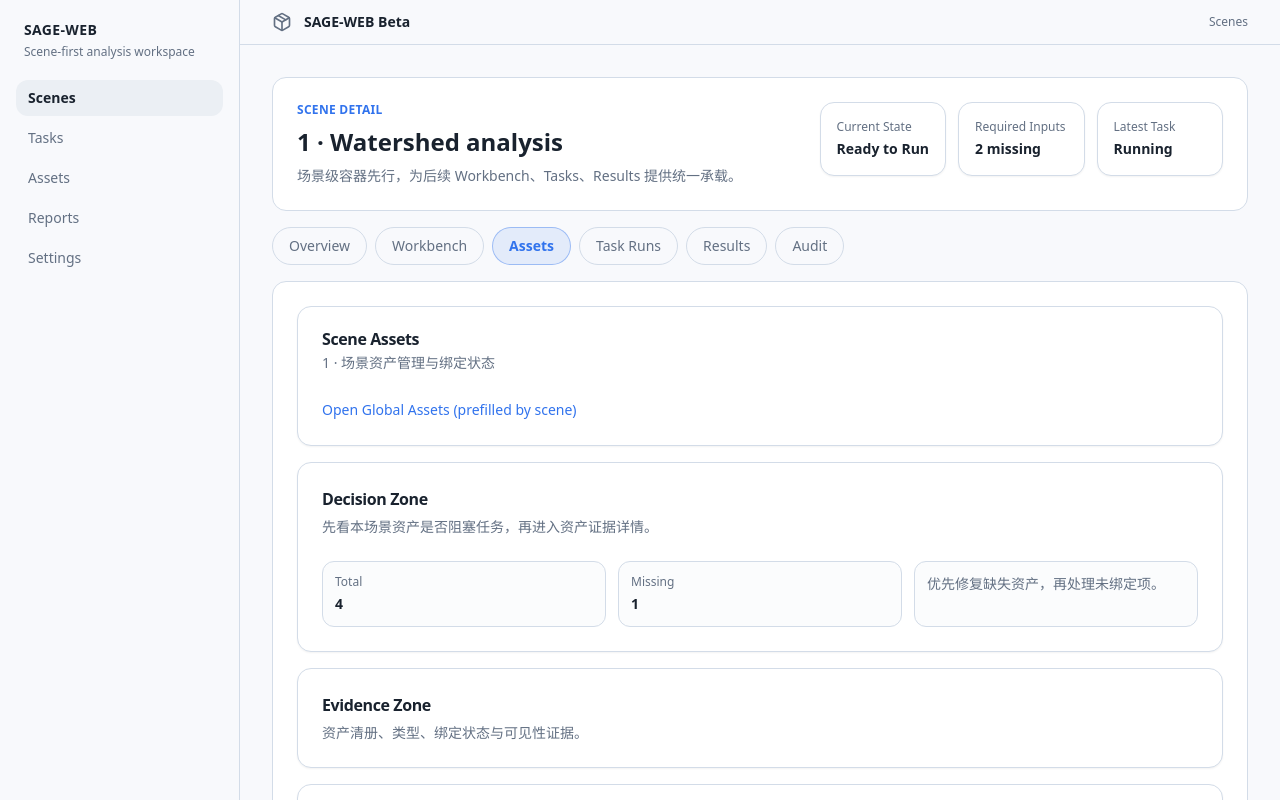
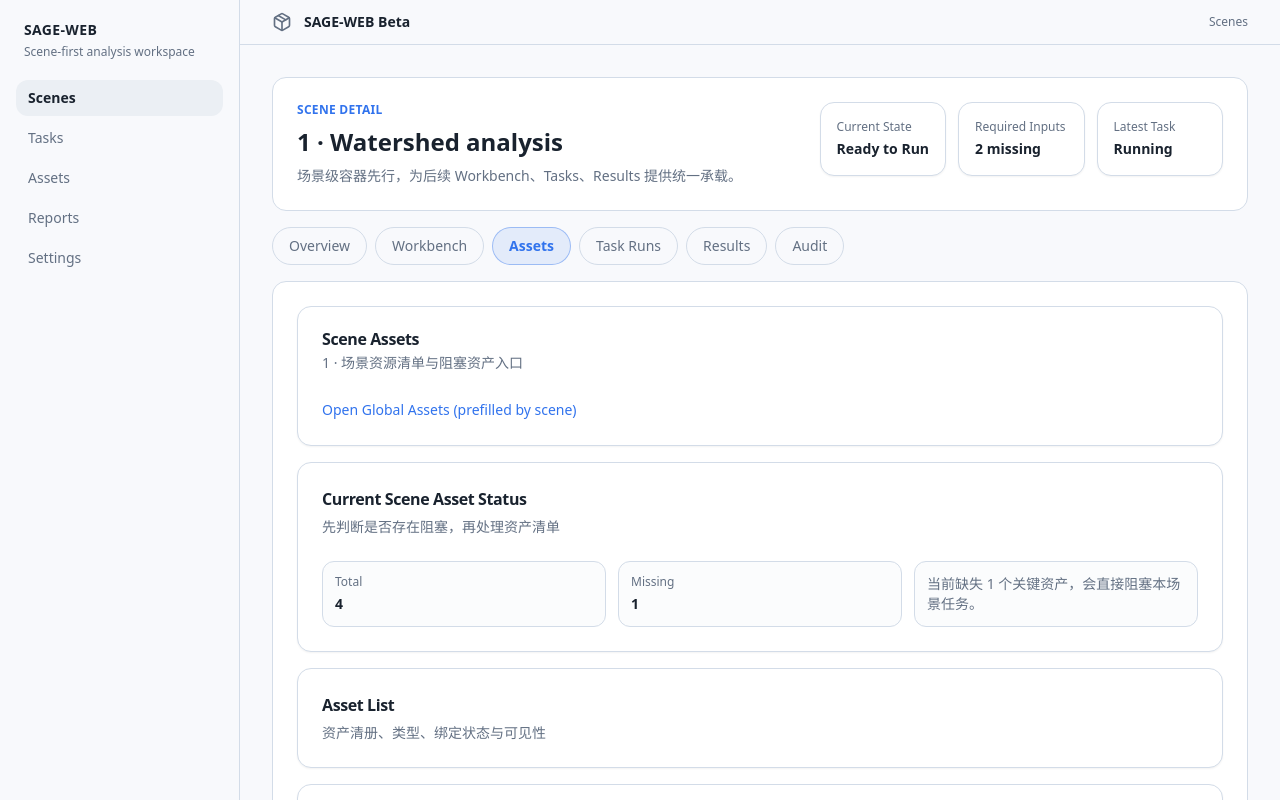
Before and after one commit to ssaurora/SAGE-WEB-Beta, a Next.js app: page /scenes/1/assets in a window 1280 px wide. Shown: the top 800 px of the page. Built offline with nearby package versions, Linux system fonts and the light colour scheme.

Commit message:
feat: Enhance asset management pages with dynamic status messages and improved layout

```diff
--- a/app/assets/[assetId]/page.tsx
+++ b/app/assets/[assetId]/page.tsx
@@ -50,6 +50,13 @@ export default async function AssetDetailPage({
     );
   }
 
+  const currentIssueMessage =
+    vm.bindStatus === "Missing"
+      ? "当前资产缺失，建议立即替换来源或重新上传。"
+      : vm.bindStatus === "Unbound"
+        ? "当前资产可用但未绑定，建议按最近任务上下文完成绑定。"
+        : "当前资产已绑定且可用，可继续查看关系链路或返回任务执行。";
+
   return (
     <div className="space-y-4">
       <Card>
@@ -58,7 +65,7 @@ export default async function AssetDetailPage({
             <div>
               <CardTitle>{vm.name}</CardTitle>
               <CardDescription>
-                {vm.assetId} · {vm.sceneId} · 上传于 {vm.uploadedAt}
+                {vm.assetId} · {vm.sceneId} · 资产元数据与关系详情 · 上传于 {vm.uploadedAt}
               </CardDescription>
             </div>
             <div className="flex gap-2">
@@ -102,23 +109,15 @@ export default async function AssetDetailPage({
 
       <Card>
         <CardHeader>
-          <CardTitle className="text-base">Decision Zone</CardTitle>
-          <CardDescription>
-            先判断资产状态，再查看元数据与关联证据。
-          </CardDescription>
+          <CardTitle className="text-base">Current Asset Status</CardTitle>
+          <CardDescription>先判断当前问题，再进入元数据与关系详情</CardDescription>
         </CardHeader>
         <CardContent className="space-y-3">
           <div className="rounded-md border bg-muted/20 p-3 text-sm text-muted-foreground">
             <p className="text-xs font-semibold uppercase tracking-wide text-primary">
               Current Decision
             </p>
-            <p className="mt-1">
-              {vm.bindStatus === "Missing"
-                ? "该资产缺失，建议优先替换或重新上传。"
-                : vm.bindStatus === "Unbound"
-                  ? "该资产可用但未绑定，建议按任务上下文完成绑定。"
-                  : "该资产已绑定，可继续进入治理或结果链路。"}
-            </p>
+            <p className="mt-1">{currentIssueMessage}</p>
           </div>
 
           <div className="grid gap-3 sm:grid-cols-2 lg:grid-cols-4">
@@ -149,8 +148,8 @@ export default async function AssetDetailPage({
 
       <Card>
         <CardHeader>
-          <CardTitle className="text-base">Evidence Zone</CardTitle>
-          <CardDescription>元数据、关联关系、标签与审计摘要。</CardDescription>
+          <CardTitle className="text-base">Asset Evidence</CardTitle>
+          <CardDescription>元数据、关联关系、标签与审计摘要</CardDescription>
         </CardHeader>
       </Card>
 
--- a/app/assets/page.tsx
+++ b/app/assets/page.tsx
@@ -20,9 +20,18 @@ export default async function AssetsPage({
     const boundCount = assets.filter(
       (item) => item.bindStatus === "Bound",
     ).length;
+    const unboundCount = assets.filter(
+      (item) => item.bindStatus === "Unbound",
+    ).length;
     const missingCount = assets.filter(
       (item) => item.bindStatus === "Missing",
     ).length;
+    const statusMessage =
+      missingCount > 0
+        ? `当前缺失 ${missingCount} 个关键资产，建议优先修复来源或重新上传。`
+        : unboundCount > 0
+          ? `当前有 ${unboundCount} 个未绑定资产，建议按任务上下文完成绑定。`
+          : "当前无阻塞资产，可返回 Workbench 或 Governance 继续任务链路。";
 
     return (
       <div className="space-y-4">
@@ -30,7 +39,7 @@ export default async function AssetsPage({
           <CardHeader>
             <CardTitle>Assets</CardTitle>
             <CardDescription>
-              全局资产清册、绑定状态与跨场景复用视图
+              全局资产池：跨场景资产清册与治理入口
             </CardDescription>
           </CardHeader>
           <CardContent className="grid gap-3 pt-0 sm:grid-cols-3">
@@ -51,23 +60,22 @@ export default async function AssetsPage({
 
         <Card>
           <CardHeader>
-            <CardTitle className="text-base">Decision Zone</CardTitle>
-            <CardDescription>
-              优先处理缺失资产，再处理未绑定资产。
-            </CardDescription>
+            <CardTitle className="text-base">Current Asset Status</CardTitle>
+            <CardDescription>基于当前资产状态的实时判断</CardDescription>
           </CardHeader>
           <CardContent>
             <div className="rounded-md border bg-muted/20 p-3 text-sm text-muted-foreground">
-              当前建议：先定位 Missing
-              资产并修复来源，再根据任务上下文完成绑定。
+              {statusMessage}
             </div>
           </CardContent>
         </Card>
 
         <Card>
           <CardHeader>
-            <CardTitle className="text-base">Evidence Zone</CardTitle>
-            <CardDescription>资产明细、筛选与绑定关系证据。</CardDescription>
+            <CardTitle className="text-base">Asset Inventory</CardTitle>
+            <CardDescription>
+              资产明细、筛选与绑定关系（{sceneId ? `scene ${sceneId}` : "all scenes"}）。
+            </CardDescription>
           </CardHeader>
           <CardContent>
             <AssetsPanel
--- a/app/scenes/[sceneId]/assets/page.tsx
+++ b/app/scenes/[sceneId]/assets/page.tsx
@@ -77,13 +77,26 @@ export default async function SceneAssetsPage({
     );
   }
 
+  const missingCount = vm.items.filter(
+    (item) => item.bindStatus === "Missing",
+  ).length;
+  const unboundCount = vm.items.filter(
+    (item) => item.bindStatus === "Unbound",
+  ).length;
+  const currentBlockingMessage =
+    missingCount > 0
+      ? `当前缺失 ${missingCount} 个关键资产，会直接阻塞本场景任务。`
+      : unboundCount > 0
+        ? `当前有 ${unboundCount} 个未绑定资产，建议先完成绑定再继续运行。`
+        : "当前无阻塞资产，可返回 Workbench 继续执行。";
+
   return (
     <div className="space-y-4">
       <Card>
         <CardHeader>
           <CardTitle>Scene Assets</CardTitle>
           <CardDescription>
-            {vm.sceneId} · 场景资产管理与绑定状态
+            {vm.sceneId} · 场景资源清单与阻塞资产入口
           </CardDescription>
         </CardHeader>
         <CardContent className="pt-0">
@@ -98,10 +111,8 @@ export default async function SceneAssetsPage({
 
       <Card>
         <CardHeader>
-          <CardTitle className="text-base">Decision Zone</CardTitle>
-          <CardDescription>
-            先看本场景资产是否阻塞任务，再进入资产证据详情。
-          </CardDescription>
+          <CardTitle className="text-base">Current Scene Asset Status</CardTitle>
+          <CardDescription>先判断是否存在阻塞，再处理资产清单</CardDescription>
         </CardHeader>
         <CardContent className="grid gap-3 sm:grid-cols-3">
           <div className="rounded-md border bg-muted/20 p-3 text-sm">
@@ -110,22 +121,18 @@ export default async function SceneAssetsPage({
           </div>
           <div className="rounded-md border bg-muted/20 p-3 text-sm">
             <p className="text-xs text-muted-foreground">Missing</p>
-            <p className="mt-1 font-semibold">
-              {vm.items.filter((item) => item.bindStatus === "Missing").length}
-            </p>
+            <p className="mt-1 font-semibold">{missingCount}</p>
           </div>
           <div className="rounded-md border bg-muted/20 p-3 text-sm text-muted-foreground">
-            优先修复缺失资产，再处理未绑定项。
+            {currentBlockingMessage}
           </div>
         </CardContent>
       </Card>
 
       <Card>
         <CardHeader>
-          <CardTitle className="text-base">Evidence Zone</CardTitle>
-          <CardDescription>
-            资产清册、类型、绑定状态与可见性证据。
-          </CardDescription>
+          <CardTitle className="text-base">Asset List</CardTitle>
+          <CardDescription>资产清册、类型、绑定状态与可见性</CardDescription>
         </CardHeader>
       </Card>
 
```
Also changed, not shown: 1 other file (tests, documents, lock files or other folders).
